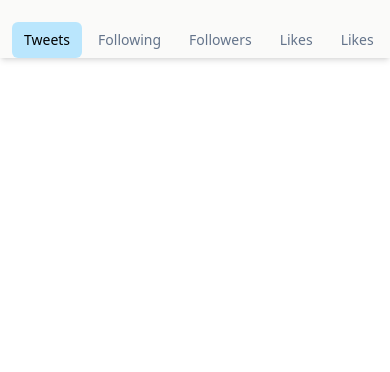
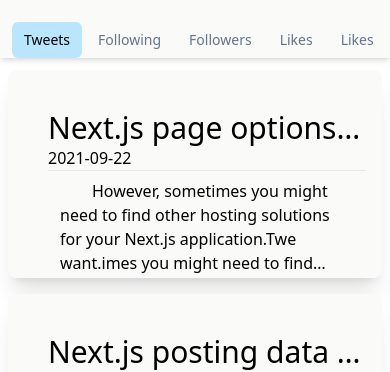
Before and after one commit to scooomaker/BlogChain, a Next.js app: page /blog/page in a window 390 px wide. Shown: the part 473-845 px from the top of the page. Built offline with nearby package versions, Linux system fonts and the light colour scheme.

Commit message:
blog page for mobile

```diff
--- a/pages/blog/page.jsx
+++ b/pages/blog/page.jsx
@@ -109,28 +109,35 @@
 
 
 
-      {/* <div className='grid grid-cols-1 md:grid-cols-3 lg:grid-cols-4 p-4 md:p-0'>
+      {/* < xl  */}
+      <div className="xlmin:hidden space-y-4">
+
         {
           posts.map(({ slug, frontmatter }) => (
-            <div
-              key={slug}
-              className='border border-gray-200 m-2 rounded-xl shadow-lg overflow-hidden flex flex-col'
-            >
+
+            <div key={slug} className="h-52 pt-5 pl-5 pr-2 pb-5  mt-3 bg-stone-50 shadow-xl rounded-lg mx-2 ">
               <Link href={`/post/${slug}`}>
-                <a>
-                  <Image
-                    width={650}
-                    height={340}
-                    alt={frontmatter.title}
-                    src={`/${frontmatter.socialImage}`}
-                  />
-                  <h1 className='p-4'>{frontmatter.title}</h1>
-                </a>
+                <div className='h-52 pt-5 pl-5 pr-2 pb-5 cursor-pointer'>
+                  <h1 className='text-3xl truncate'>{frontmatter.title}</h1>
+                  <div className='font-serif truncate'>{frontmatter.date}</div>
+                  <hr />
+                  <div className='h-[105px] font-light px-3 pt-2 indent-8 discript-text'>
+                    {frontmatter.descript}
+                  </div>
+
+                </div>
               </Link>
             </div>
+
           ))
         }
-      </div> */}
+
+      </div>
+      {/* < xl  */}
+
+
+
+
     </>
 
   );
--- a/tailwind.config.js
+++ b/tailwind.config.js
@@ -38,5 +38,5 @@
       // => @media (min-width: 421px and max-width: 1024px) { ... }
     }
   },
-  plugins: [],
+  plugins: [require('@tailwindcss/typography')],
 }
```
